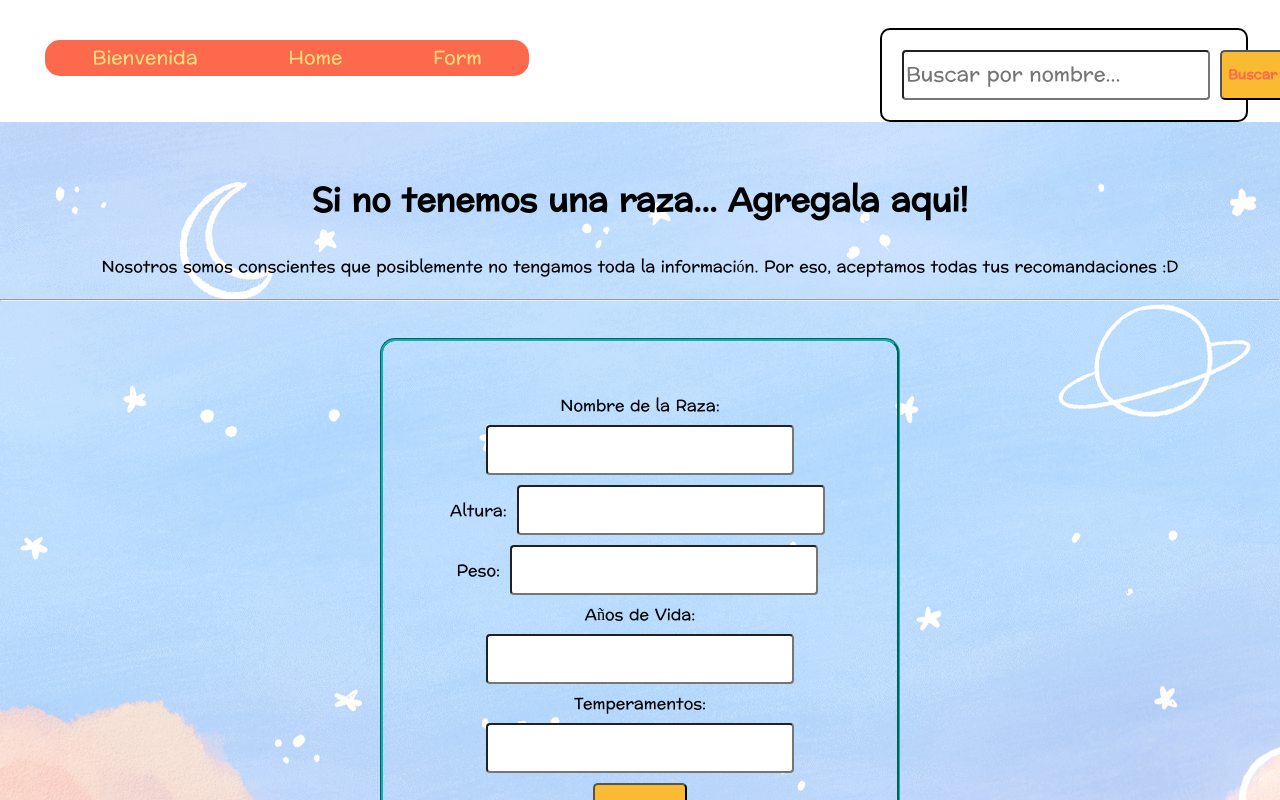
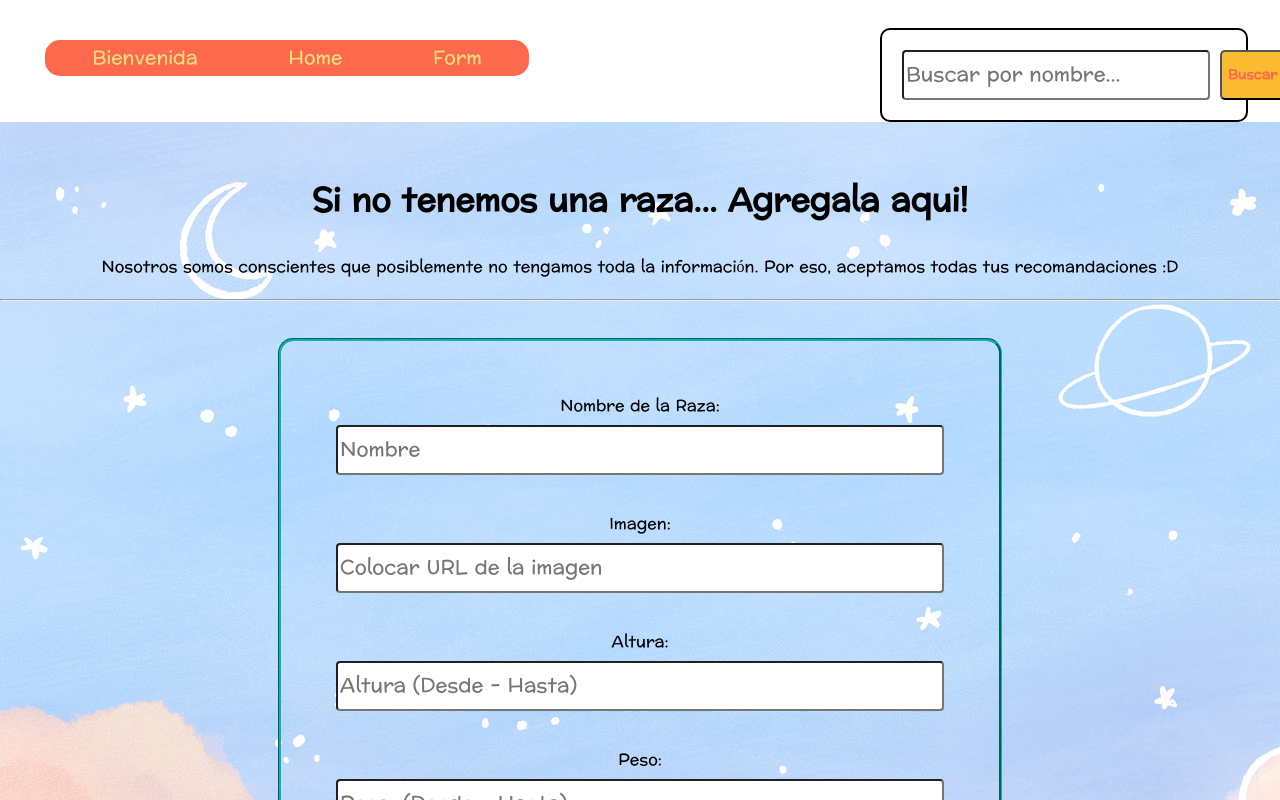
Before and after one commit to Sandriuxm11/Henry_PIdogs, a React (Create React App) app in the folder client/: page /create in a window 1280 px wide. Shown: the top 800 px of the page. Built offline with nearby package versions, Linux system fonts and the light colour scheme.

Commit message:
Hasta lo que pude ='(

```diff
--- a/client/src/components/Formulario/Formulario.jsx
+++ b/client/src/components/Formulario/Formulario.jsx
@@ -1,32 +1,106 @@
 import style from "./Formulario.module.css";
+import { useState } from "react";
+import axios from "axios";
+
+const validatenombre = "^[ a-zA-ZñÑáéíóúÁÉÍÓÚ]+$";
 
 const Formulario = () => {
+    const [form, setForm] = useState({
+        name: "",
+        imagen: "",
+        altura: "",
+        peso: "",
+        anosDeVida: "",
+        temperamento: ""
+    });
+
+    const [errors, setErrors] = useState({
+        name: "",
+        imagen: "",
+        altura: "",
+        peso: "",
+        anosDeVida: "",
+        temperamento: ""
+    })
+
+    const changeHandler = (event) => {
+        const property = event.target.name;
+        const value = event.target.value;
+
+        validateName({...form, [property]: value});
+        // validateUrl({imagen: value});
+        setForm({...form, [property]: value});
+    };
+
+    const submitHandler = async (event) => {
+        event.preventDefault();
+        await axios.post("http://localhost:3001/dogs/", form)
+        .then(alert("Tu perrito ha sido registrado exitosamente."))
+        .catch(alert("No se pudo crear la raza nueva."))
+    };
+
+    const validateName = (form) => {
+        if((form.name).match(validatenombre)!=null && form.name.length > 2) setErrors({...errors, name: ""});
+        else{ setErrors({...errors, name: "Hay errores en el nombre"})};
+        if(form.name === ""){setErrors({...errors, name: "El nombre está vacío"})};
+
+        // if(form.imagen.length > 2) setErrors({...errors, imagen: ""});
+        // else{ setErrors({...errors, imagen: "Hay errores en el nombre"})};
+        // if(form.imagen === ""){setErrors({...errors, imagen: "El nombre está vacío"})};
+
+    };
+
     return(
-        <form className={style.formulario}>
+        <form onSubmit={submitHandler} className={style.formulario}>
             <div>
-                <label htmlFor="name">Nombre de la Raza: </label>
-                <input type="text" name="name"/>
+                <label className={style.label} htmlFor="name">Nombre de la Raza:</label>
+                <br />
+                <input className={style.input} placeholder="Nombre" type="text" name="name" value={form.name} onChange={changeHandler}/>
+                <br />
+                {errors.name && <span>{errors.name}</span>}
+            </div>
+            <br />
+            <div>
+                <label className={style.label} htmlFor="imagen">Imagen:</label>
+                <br />
+                <input className={style.input} placeholder="Colocar URL de la imagen" type="text" name="imagen" value={form.imagen} onChange={changeHandler}/>
+                <br />
+                {errors.imagen && <span>{errors.imagen}</span>}
+            </div>
+            <br />
+            <div>
+                <label className={style.label} htmlFor="altura">Altura:</label>
+                <br />
+                <input className={style.input} placeholder="Altura (Desde - Hasta)" type="text" name="altura" value={form.altura} onChange={changeHandler}/>
+                <br />
+                {errors.altura && <span>{errors.altura}</span>}
+            </div>
+            <br />
+            <div>
+                <label className={style.label} htmlFor="peso">Peso:</label>
+                <br />
+                <input className={style.input} placeholder="Peso  (Desde - Hasta)" type="text" name="peso" value={form.peso} onChange={changeHandler}/>
+                <br />
+                {errors.peso && <span>{errors.peso}</span>}
+            </div>
+            <br />
+            <div>
+                <label className={style.label} htmlFor="anosDeVida">Años de Vida:</label>
+                <br />
+                <input className={style.input} placeholder="Años de Vida" type="text" name="anosDeVida" value={form.anosDeVida} onChange={changeHandler}/>
+                <br />
+                {errors.anosDeVida && <span>{errors.anosDeVida}</span>}
+            </div>
+            <br />
+            <div>
+                <label className={style.label} htmlFor="temperamento">Temperamentos:</label>
+                <br />
+                <input className={style.input} placeholder="Elige ID según lista" type="text" name="temperamento" value={form.temperamento} onChange={changeHandler}/>
+                <br />
+                {errors.temperamento && <span>{errors.temperamento}</span>}
             </div>
 
-            <div>
-                <label htmlFor="altura">Altura: </label>
-                <input type="text" name="altura"/>
-            </div>
-
-            <div>
-                <label htmlFor="peso">Peso: </label>
-                <input type="text" name="peso"/>
-            </div>
-
-            <div>
-                <label htmlFor="anosDeVida">Años de Vida: </label>
-                <input type="text" name="anosDeVida"/>
-            </div>
-
-            <div>
-                <label htmlFor="temperamento">Temperamentos: </label>
-                <input type="text" name="temperamento"/>
-            </div>
+            <br />
 
             <button type="submit">Crear Raza</button>
 
--- a/client/src/components/Formulario/Formulario.module.css
+++ b/client/src/components/Formulario/Formulario.module.css
@@ -3,6 +3,15 @@
     border-style: groove;
     border-color: #0db2ac;
     border-radius: 15px;
-    margin: 0px 380px;
+    width: fit-content;
     padding: 50px;
+    margin: 0 auto;
 }
+
+.input{
+    width: 600px;
+}
+
+.label{
+    text-align: left;
+}
--- a/client/src/components/NavBar/NavBar.jsx
+++ b/client/src/components/NavBar/NavBar.jsx
@@ -2,9 +2,6 @@ import {Link} from "react-router-dom";
 import style from "./NavBar.module.css";
 
 const NavBar = () => {
-    const reload = () => {
-        window.location.reload(true);
-    };
 
     return(
         <div className={style.navBar}>
```
Also changed, not shown: client/src/redux/actions.js (+3 -4 lines).
